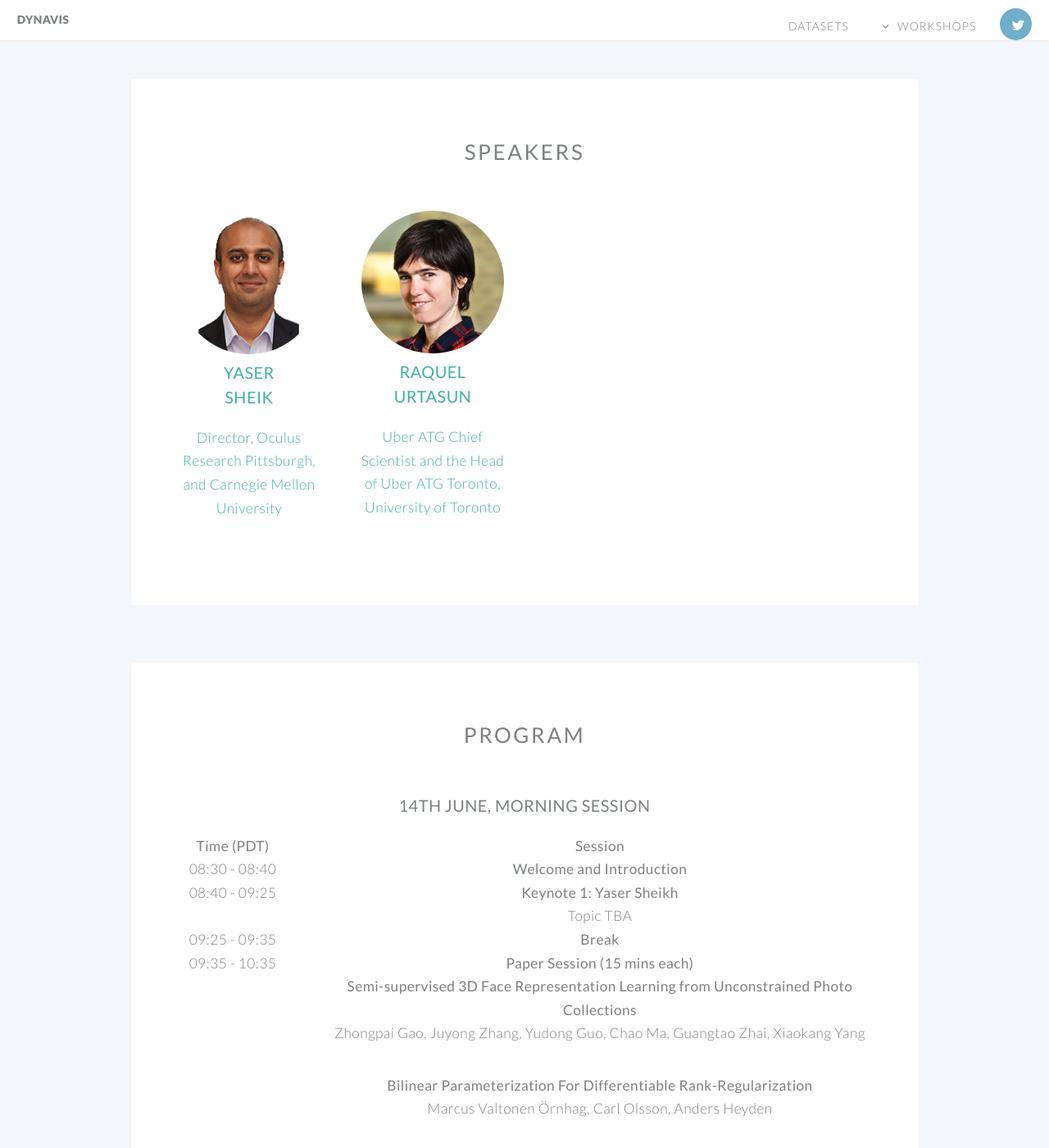
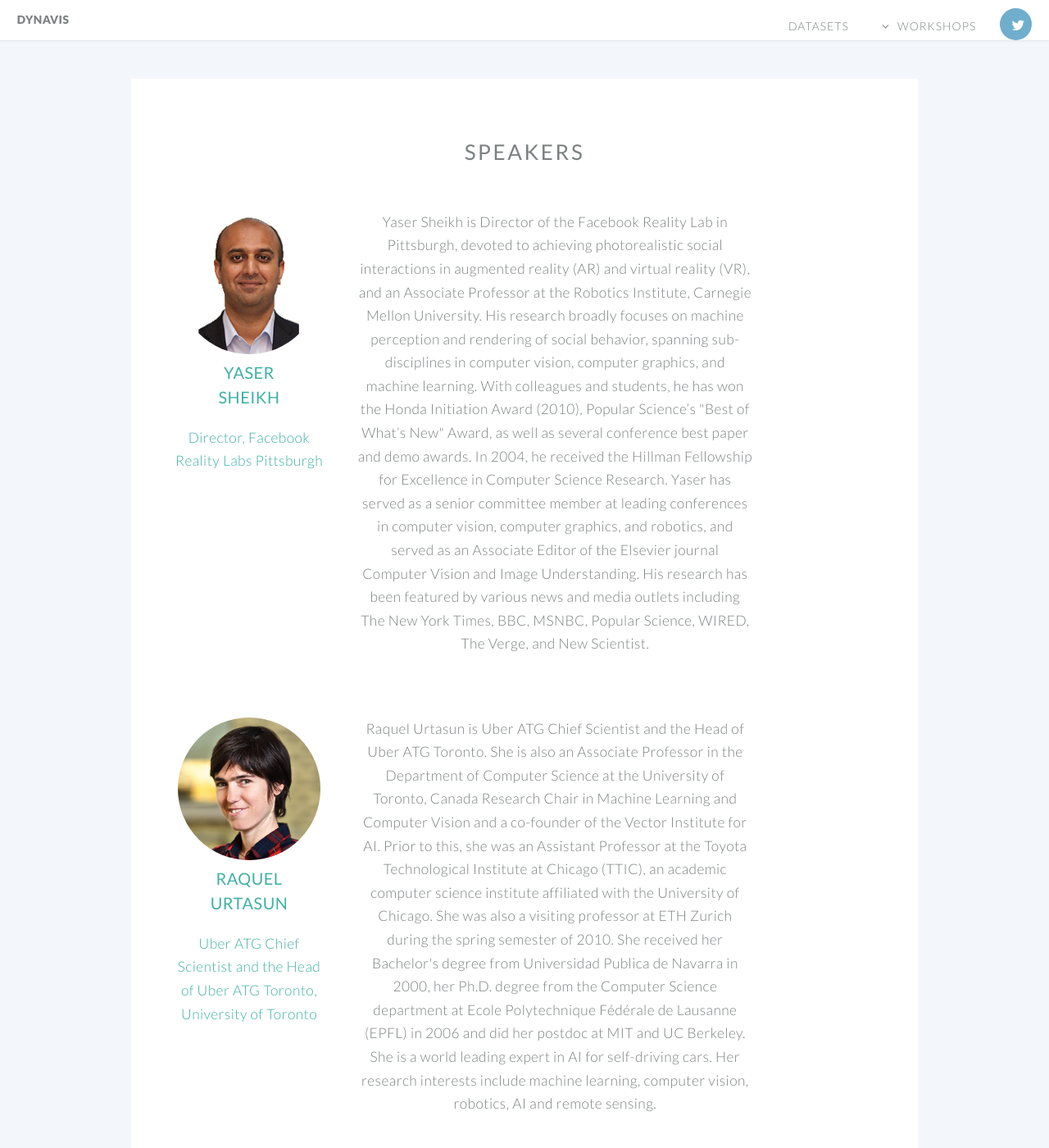
Before and after one commit to DynaVis/DynaVis.github.io, a Jekyll site: the page built from 2020.html, in a window 1280 px wide and 1400 px high, scrolled down 1813 px. Shown: the whole window at 82% size. Built offline with Jekyll 4.4.1, drawn with Linux system fonts in a browser that asks for light colours.

Commit message:
speaker bios updated

```diff
--- a/2020.html
+++ b/2020.html
@@ -64,14 +64,19 @@ redirect_from: "/"
                     <section>
                         <img class="image-circle" src="/images/2020/ys.png" alt=""/>
                         <header>
-                            <h3><strong>Yaser <br> Sheik</strong></h3>
+                            <h3><strong>Yaser <br> Sheikh</strong></h3>
                         </header>
-                        <p> Director, Oculus Research Pittsburgh, and Carnegie Mellon University</p>
+                        <p> Director, Facebook Reality Labs Pittsburgh</p>
                     </section>
                 </a>
+     		</div>
+ 			<div class="7u">
+            	<p>Yaser Sheikh is Director of the Facebook Reality Lab in Pittsburgh, devoted to achieving photorealistic social interactions in augmented reality (AR) and virtual reality (VR), and an Associate Professor at the Robotics Institute, Carnegie Mellon University. His research broadly focuses on machine perception and rendering of social behavior, spanning sub-disciplines in computer vision, computer graphics, and machine learning. With colleagues and students, he has won the Honda Initiation Award (2010), Popular Science’s "Best of What’s New" Award, as well as several conference best paper and demo awards. In 2004, he received the Hillman Fellowship for Excellence in Computer Science Research. Yaser has served as a senior committee member at leading conferences in computer vision, computer graphics, and robotics, and served as an Associate Editor of the Elsevier journal Computer Vision and Image Understanding. His research has been featured by various news and media outlets including The New York Times, BBC, MSNBC, Popular Science, WIRED, The Verge, and New Scientist.</p>
+			</div>
+		</div>
 
-            </div>
-            <div class="3u">
+		<div class="row">
+			<div class="3u">
                 <a href="http://www.cs.toronto.edu/~urtasun/" target="_blank">
                     <section>
                         <img class="image-circle" src="/images/2020/ru.jpg" alt=""/>
@@ -82,6 +87,11 @@ redirect_from: "/"
                     </section>
                 </a>
             </div>
+            <div class="7u">
+            	<p>Raquel Urtasun is Uber ATG Chief Scientist and the Head of Uber ATG Toronto. She is also an Associate Professor in the Department of Computer Science at the University of Toronto, Canada Research Chair in Machine Learning and Computer Vision and a co-founder of the Vector Institute for AI. Prior to this, she was an Assistant Professor at the Toyota Technological Institute at Chicago (TTIC), an academic computer science institute affiliated with the University of Chicago. She was also a visiting professor at ETH Zurich during the spring semester of 2010. She received her Bachelor's degree from Universidad Publica de Navarra in 2000, her Ph.D. degree from the Computer Science department at Ecole Polytechnique Fédérale de Lausanne (EPFL) in 2006 and did her postdoc at MIT and UC Berkeley. She is a world leading expert in AI for self-driving cars. Her research interests include machine learning, computer vision, robotics, AI and remote sensing.
+            	</p>
+			</div>
+
     </section>
 
 
```
